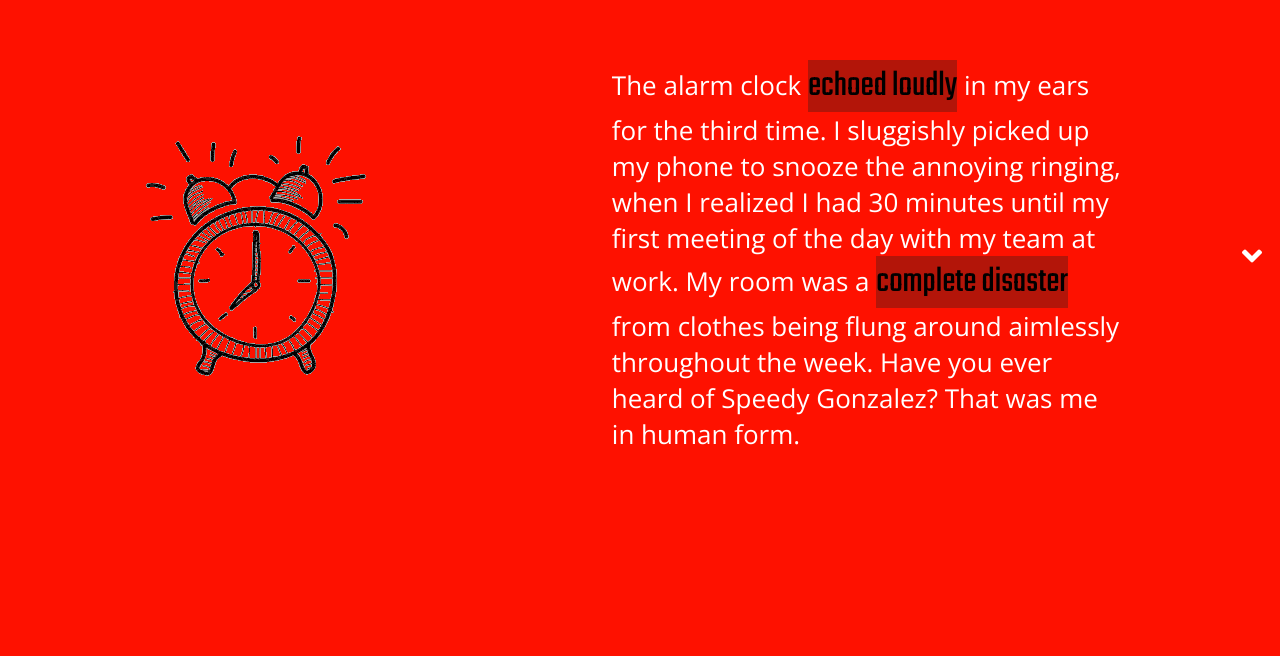
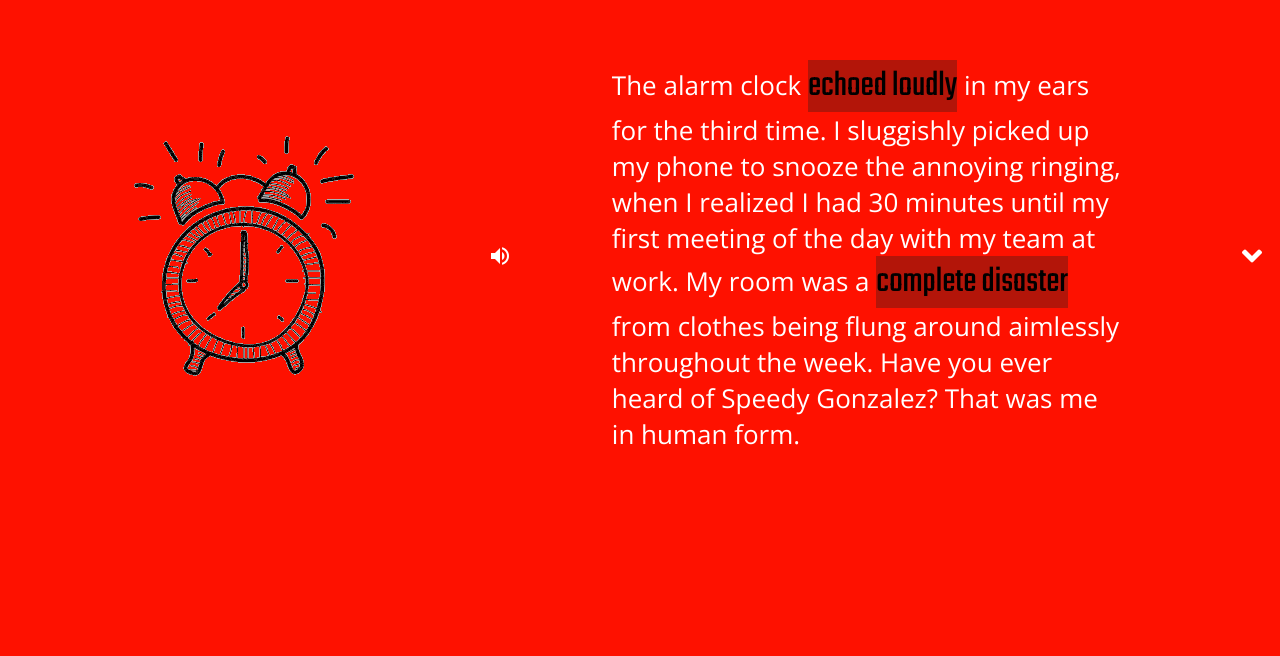
Before and after one commit to ryane1/GC-Final-Project, an Angular app: page /anger in a window 1280 px wide. Shown: the part 144-800 px from the top of the page. Built offline with nearby package versions, Linux system fonts and the light colour scheme.

Commit message:
anger sounds added

```diff
--- a/src/app/story/anger-disgust/anger-disgust.component.html
+++ b/src/app/story/anger-disgust/anger-disgust.component.html
@@ -1,6 +1,7 @@
 <div class="horizontal_scroll">
   <section class="anger1" #anger_1>
     <img src="../../../assets/animations/anger/alarm.gif" alt="alarm clock" class="img-tall">
+    <i class="material-icons" (click)="audioPart1()">volume_up</i>
     <section class="content">
       <p data-aos="fade-left" data-aos-duration="3000" data-aos-delay="200">
         The alarm clock <span class="angerspan1">echoed loudly</span> in my ears
@@ -52,6 +53,7 @@
 
   <section class="anger4" #anger_4>
       <img src="../../../assets/animations/anger/parrot.gif" alt="parrot squawking" class="img-tall">
+      <i class="material-icons" (click)="audioPart4()">volume_up</i>
     <section class="content">
       <i (click)="scroll(anger_3)" class="fas fa-angle-left fa-2x"></i>
       <p data-aos="fade-left" data-aos-duration="3000" data-aos-delay="200">
@@ -116,6 +118,7 @@
 
   <section class="anger8" #anger_8>
       <img src="../../../assets/animations/anger/cellphone.gif" alt="cell phone dropping" class="img-tall">
+      <i class="material-icons" (click)="audioPart8()">volume_up</i>
     <section class="content">
       <i (click)="scroll(anger_7)" class="fas fa-angle-left fa-2x"></i>
       <p data-aos="fade-left" data-aos-duration="3000" data-aos-delay="200">
@@ -130,6 +133,7 @@
 
   <section class="anger9" #anger_9>
       <img src="../../../assets/animations/anger/watch.gif" alt="watch ticking" class="img-tall">
+      <i class="material-icons" (click)="audioPart9()">volume_up</i>
       <section class="content">
       <i (click)="scroll(anger_8)" class="fas fa-angle-left fa-2x"></i>
       <p data-aos="fade-left" data-aos-duration="3000" data-aos-delay="200">
--- a/src/app/story/anger-disgust/anger-disgust.component.ts
+++ b/src/app/story/anger-disgust/anger-disgust.component.ts
@@ -14,4 +14,24 @@ export class AngerDisgustComponent implements OnInit {
   scroll(el: HTMLElement) {
     el.scrollIntoView();
   }
+  audioPart1() {
+    let audio = new Audio();
+    audio.src = "../assets/sounds/alarm.mp3";
+    audio.play();
+  }
+  audioPart4() {
+    let audio = new Audio();
+    audio.src = "../assets/sounds/parrot.mp3";
+    audio.play();
+  }
+  audioPart8() {
+    let audio = new Audio();
+    audio.src = "../assets/sounds/glass.mp3";
+    audio.play();
+  }
+  audioPart9() {
+    let audio = new Audio();
+    audio.src = "../assets/sounds/metronome.mp3";
+    audio.play();
+  }
 }
--- a/src/app/story/joy-surprise/joy-surprise.component.ts
+++ b/src/app/story/joy-surprise/joy-surprise.component.ts
@@ -8,33 +8,33 @@ import { Component, OnInit } from "@angular/core";
 export class JoySurpriseComponent implements OnInit {
   constructor() {}
 
+  ngOnInit() {}
   scroll(el: HTMLElement) {
     el.scrollIntoView();
   }
-  ngOnInit() {}
-  audioPart2(){
+  audioPart2() {
     let audio = new Audio();
-    audio.src="../assets/sounds/cardriving.wav";
+    audio.src = "../assets/sounds/cardriving.wav";
     audio.play();
   }
-  audioPart3(){
+  audioPart3() {
     let audio = new Audio();
-    audio.src="../assets/sounds/bark.mp3";
+    audio.src = "../assets/sounds/bark.mp3";
     audio.play();
   }
-  audioPart5(){
+  audioPart5() {
     let audio = new Audio();
-    audio.src="../assets/sounds/gong.wav";
+    audio.src = "../assets/sounds/gong.wav";
     audio.play();
   }
-  audioPart8(){
+  audioPart8() {
     let audio = new Audio();
-    audio.src="../assets/sounds/camera.wav";
+    audio.src = "../assets/sounds/camera.wav";
     audio.play();
   }
-  audioPart9(){
+  audioPart9() {
     let audio = new Audio();
-    audio.src="../assets/sounds/phonering.mp3";
+    audio.src = "../assets/sounds/phonering.mp3";
     audio.play();
   }
 }
```
Also changed, not shown: 1 other file (tests, documents, lock files or other folders).
